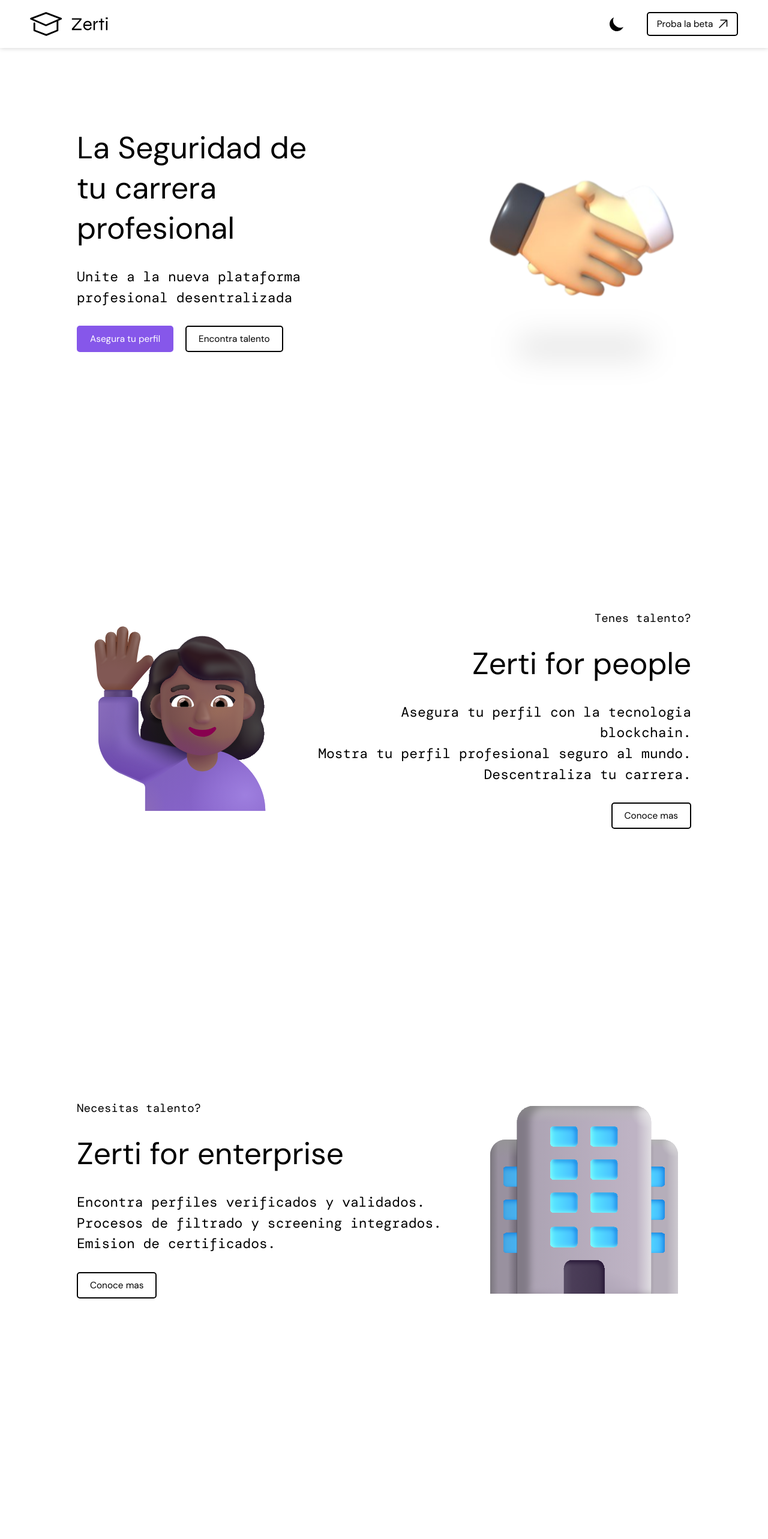
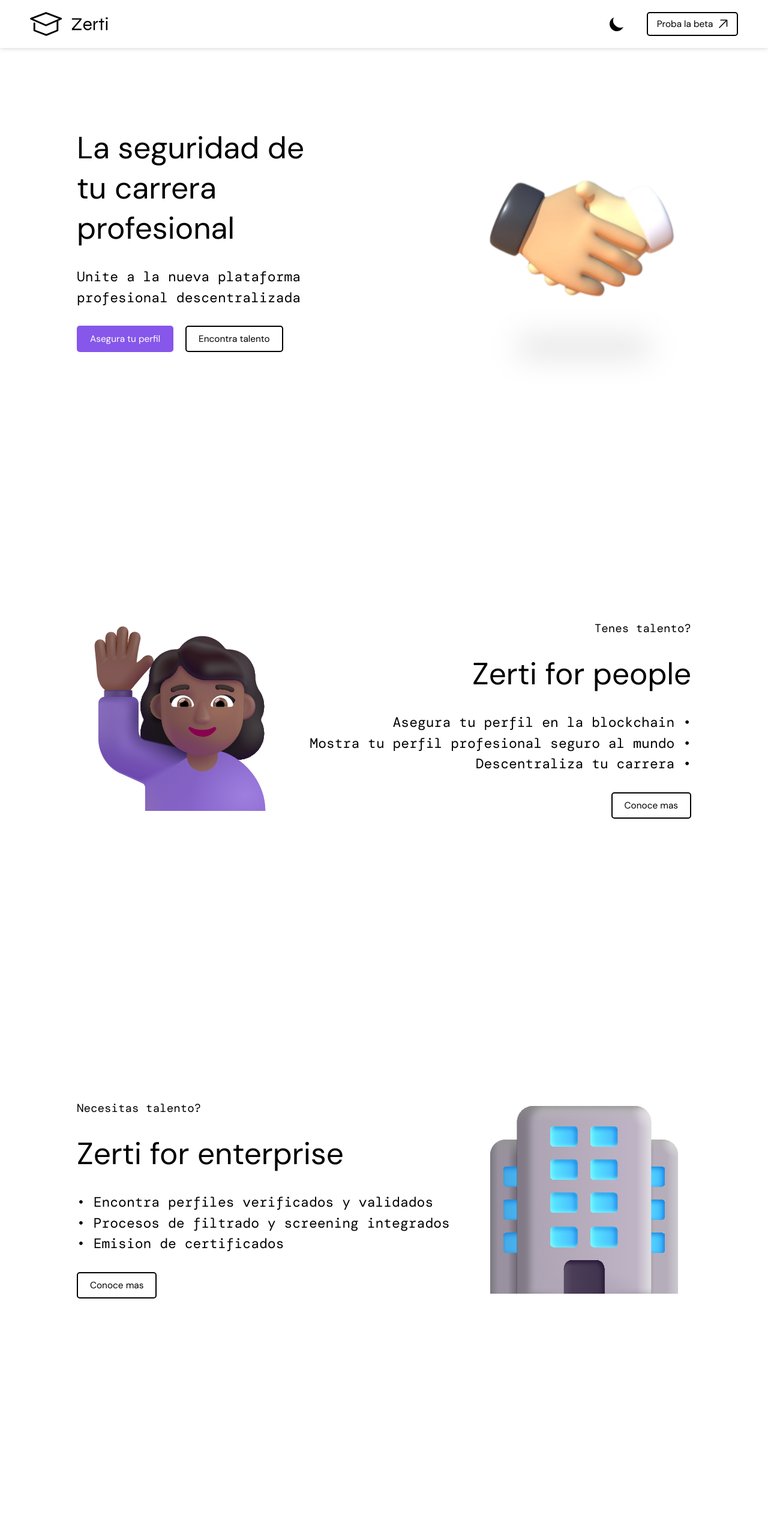
Before and after one commit to ZertiApp/Zerti-Landing, a React (Vite) app: page / in a window 1280 px wide. Shown: the top 2566 px of the page at 60% size. Built offline with nearby package versions, Linux system fonts and the light colour scheme.

Commit message:
punteo y desCentralizado

```diff
--- a/src/Components/Footer.jsx
+++ b/src/Components/Footer.jsx
@@ -17,7 +17,7 @@ export default function Footer() {
 						/>
 					</svg>
 				</h3>
-				<p className={styles.slogan}>La Seguridad de tu carrera profesional</p>
+				<p className={styles.slogan}>La seguridad de tu carrera profesional</p>
 				<div className={styles.socials}>
 					<a href="https://github.com/ZertiApp" target="_blank" rel="noreferrer" aria-label="github">
 						<svg viewBox="0 0 22 23" fill="none" xmlns="http://www.w3.org/2000/svg">
--- a/src/Pages/Academy.jsx
+++ b/src/Pages/Academy.jsx
@@ -12,9 +12,9 @@ export default function Academy() {
 				<span className="overtitle">Generas talento?</span>
 				<h1 className="title">Zerti for academy</h1>
 				<p className="subtitle">
-					Certifica a tus estudiantes.<br></br>
-					Mostra tu institucion a traves de tu gente. <br></br>
-					Organiza todos tus certificados.
+					Certifica a tus estudiantes •<br></br>
+					Mostra tu institucion a traves de tu gente • <br></br>
+					Organiza todos tus certificados •
 				</p>
 				<div className="actions">
 					<button className="btn">Conoce mas</button>
--- a/src/Pages/Enterprise.jsx
+++ b/src/Pages/Enterprise.jsx
@@ -8,9 +8,9 @@ export default function Enterprise() {
 				<span className="overtitle">Necesitas talento?</span>
 				<h1 className="title">Zerti for enterprise</h1>
 				<p className="subtitle">
-					Encontra perfiles verificados y validados.<br></br>
-					Procesos de filtrado y screening integrados. <br></br>
-					Emision de certificados.
+					• Encontra perfiles verificados y validados<br></br>
+					• Procesos de filtrado y screening integrados <br></br>
+					• Emision de certificados
 				</p>
 				<div className="actions">
 					<button className="btn">Conoce mas</button>
--- a/src/Pages/Intro.jsx
+++ b/src/Pages/Intro.jsx
@@ -10,8 +10,8 @@ export default function Intro() {
 	return (
 		<section className="section intro" id="about">
 			<div className="content">
-				<h1 className="title">La Seguridad de tu carrera profesional</h1>
-				<p className="subtitle">Unite a la nueva plataforma profesional desentralizada</p>
+				<h1 className="title">La seguridad de tu carrera profesional</h1>
+				<p className="subtitle">Unite a la nueva plataforma profesional descentralizada</p>
 				<div className="actions">
 					<a href="#people" className="btn primary">Asegura tu perfil</a>
 					<a href="#enterprise" className="btn">Encontra talento</a>
--- a/src/Pages/People.jsx
+++ b/src/Pages/People.jsx
@@ -12,9 +12,9 @@ export default function People() {
                 <span className="overtitle">Tenes talento?</span>
 				<h1 className="title">Zerti for people</h1>
 				<p className="subtitle">
-					Asegura tu perfil con la tecnologia blockchain.<br></br>
-					Mostra tu perfil profesional seguro al mundo. <br></br>
-					Descentraliza tu carrera.
+					Asegura tu perfil en la blockchain •<br></br>
+					Mostra tu perfil profesional seguro al mundo • <br></br>
+					Descentraliza tu carrera •
 				</p>
 				<div className="actions">
 					<button className="btn">Conoce mas</button>
```
